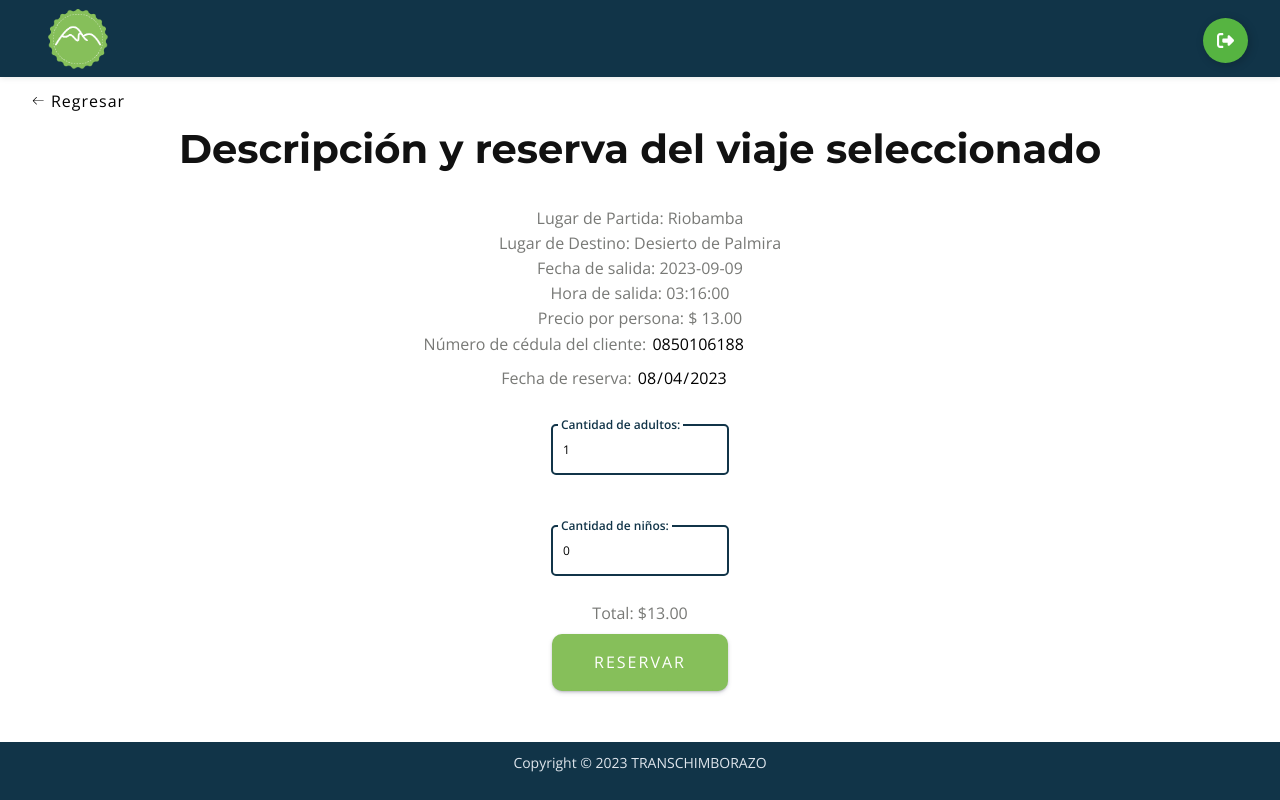
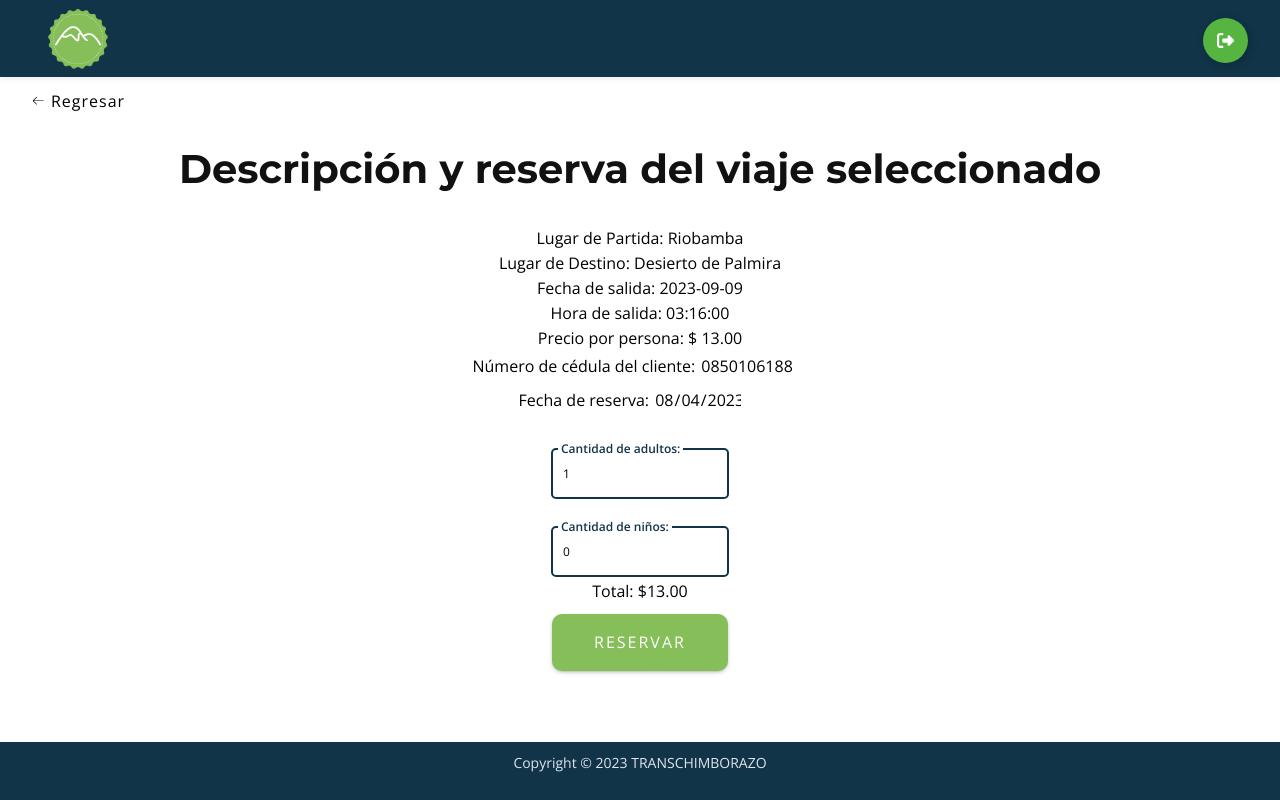
Before and after one commit to Gokruzk/book_fligths_travels, a PHP site: the page made by Proyecto/Vista/viaje.php in a window 1280 px wide. Run offline with PHP 8.4, Linux system fonts and the light colour scheme; data comes from the database, SQL or seed files in the repository; some libraries are stand-ins or nearby versions.

Commit message:
reserva styles

```diff
--- a/CSS/styles.css
+++ b/CSS/styles.css
@@ -10,6 +10,7 @@ body,
 html {
   width: 100%;
   height: 100%;
+  background-color: #fff !important;
 }
 
 body,
@@ -2487,7 +2488,43 @@ a:hover.back-to-top {
   height: auto;
 }
 
-
+.content2 {
+  margin: 20px 0 80px 0;
+  display: flex;
+  flex-direction: column;
+  align-items: center;
+  justify-content: center;
+  text-align: center;
+  color: black;
+}
+
+.content2 form {
+  display: flex;
+  justify-content: center;
+  align-items: center;
+  flex-direction: column;
+  gap: 2px;
+}
+
+.content2 .info {
+  display: inline-block;
+  flex-wrap: wrap;
+  text-align: center;
+  width: 100%;
+}
+
+.info div {
+  width: 100%;
+}
+
+.info #cedula{
+  width: 25%;
+}
+
+.info #fecha_reserva{
+
+  width: 25%;
+}
 
 .title {
   width: 100%;
@@ -2914,7 +2951,8 @@ a:hover.back-to-top {
   font-size: 14px;
 }
 
-.forgot a:hover, .signup a:hover {
+.forgot a:hover,
+.signup a:hover {
   text-decoration: underline rgba(167, 139, 250, 1);
 }
 
--- a/Proyecto/Vista/viaje.php
+++ b/Proyecto/Vista/viaje.php
@@ -52,7 +52,6 @@
     }
 
     ?>
-    <!-- <a href="../../index.html">Inicio</a> -->
     <a href="../Vista/viajes_list.php?ced=<?php echo $us ?>">
         <button class="btnBack">
             <svg height="16" width="16" xmlns="http://www.w3.org/2000/svg" version="1.1" viewBox="0 0 1024 1024">
@@ -63,44 +62,37 @@
             <span>Regresar</span>
         </button>
     </a>
+    <div class="content2">
+        <div class="title">
             <h1>Descripción y reserva del viaje seleccionado</h1>
-
-
+        </div>
         <form action="../Modelo/reservar.php?id_viaje=<?php echo $id_viaje ?>" method="post">
-        <center>
 
             <?php include("../Modelo/mostrar_viaje_reserva.php"); ?>
 
+            <div class="info">
+                <div>
                     <label for="cedula">Número de cédula del cliente:</label>
                     <input style="border:  0;" readonly type="text" id="cedula" name="cedula" value="<?php echo $us ?>">
-            <br>
+                </div>
+                <div>
                     <label for="fecha_reserva">Fecha de reserva:</label>
                     <input readonly style="border:  0;" type="date" id="fecha_reserva" name="fecha_reserva" required>
-
-            <br>
-            <!-- <label for="cantidad_adul">Cantidad de adultos:</label>
-            <input type="number" id="cantidad_adul" name="cantidad_adul" value="1" min="1" required>
-            <br> -->
-
+                </div>
+            </div>
             <div class="coolinput">
                 <label for="input" class="textLabel">Cantidad de adultos:</label>
                 <input type="number" id="cantidad_adul" name="cantidad_adul" value="1" min="1" required class="input">
             </div>
-            <br>
             <div class="coolinput">
                 <label for="input" class="textLabel">Cantidad de niños:</label>
                 <input type="number" id="cantidad_ni" name="cantidad_ni" value="0" min="0" required class="input">
             </div>
-            <!-- <label for="cantidad_ni">Cantidad de niños:</label>
-            <input type="number" id="cantidad_ni" name="cantidad_ni" value="0" min="0" required>
-             -->
-             <br>
             <label id="total">Total: </label>
-            <br>
             <button class="btnAdmin" type="submit">Reservar</button>
+        </form>
 
-        </center>
-    </form>
+    </div>
 
     <script>
         // Crear un objeto Date con la fecha actual
--- a/Proyecto/Vista/viajes_list.php
+++ b/Proyecto/Vista/viajes_list.php
@@ -93,11 +93,6 @@ $correo = $est['correo'];
             <?php
         }
         ?>
-        <!-- <div style="width:100%">
-            <a href="../../index.html">
-                <button class="btnAdmin">Cerrar Sesión</button>
-            </a>
-        </div> -->
     </div>
         <br>
     <?php
```
Lines whose indentation alone changed are shown as unchanged.
